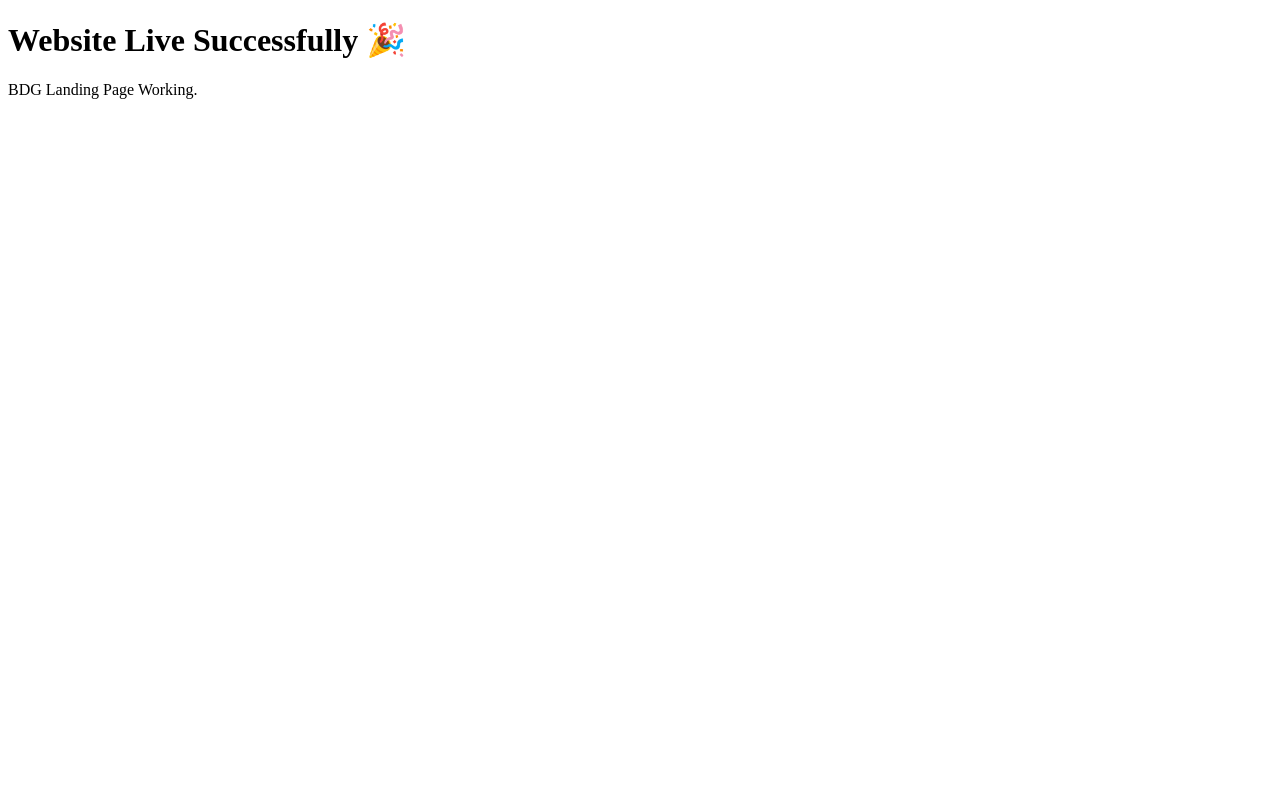
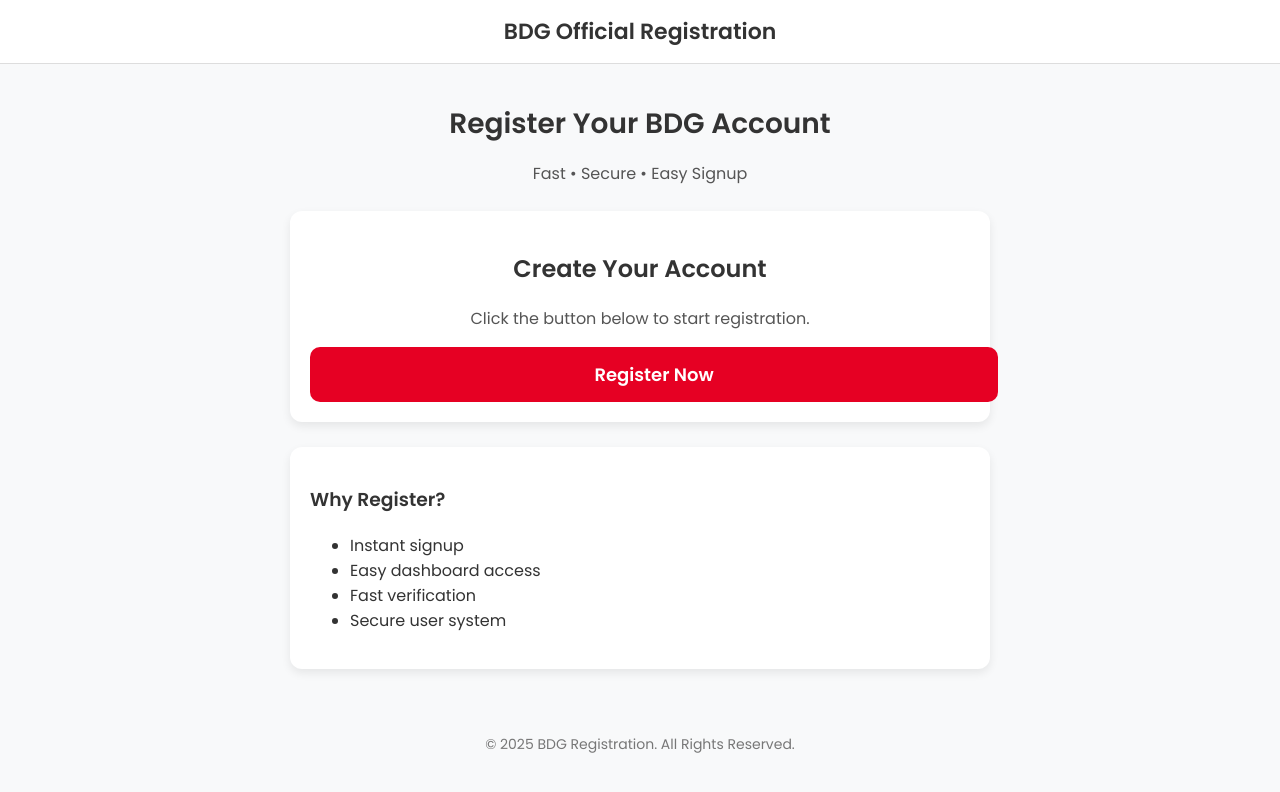
Before and after one commit to uptufanbdg-hash/Bdg-site, a plain HTML site: page index.html in a window 1280 px wide. Drawn offline with Linux system fonts and the light colour scheme.

Commit message:
Update index.html

```diff
--- a/index.html
+++ b/index.html
@@ -1,11 +1,124 @@
+
 <!DOCTYPE html>
-<html>
+<html lang="en">
 <head>
-  <meta charset="utf-8">
-  <title>BDG Landing Page</title>
+<meta charset="UTF-8">
+<meta name="viewport" content="width=device-width, initial-scale=1.0">
+
+<title>BDG Register | Official Signup</title>
+
+<!-- SEO -->
+<meta name="description" content="Create your BDG account instantly. Fast registration, secure signup and smooth access.">
+<meta name="keywords" content="BDG register, bdg game register, bdg signup, bdg login">
+
+<!-- Google Font -->
+<link href="https://fonts.googleapis.com/css2?family=Poppins:wght@300;400;600&display=swap" rel="stylesheet">
+
+<style>
+    body {
+        font-family: 'Poppins', sans-serif;
+        margin: 0;
+        background: #f8f9fa;
+        color: #333;
+    }
+
+    header {
+        background: #ffffff;
+        padding: 15px;
+        text-align: center;
+        font-size: 22px;
+        font-weight: 600;
+        border-bottom: 1px solid #ddd;
+    }
+
+    .container {
+        max-width: 700px;
+        margin: auto;
+        padding: 20px;
+    }
+
+    h1 {
+        text-align: center;
+        font-size: 28px;
+        margin-bottom: 10px;
+    }
+
+    p {
+        text-align: center;
+        font-size: 16px;
+        color: #555;
+    }
+
+    .card {
+        background: #fff;
+        padding: 20px;
+        border-radius: 12px;
+        box-shadow: 0 4px 10px rgba(0,0,0,0.08);
+        margin-top: 25px;
+    }
+
+    .btn {
+        display: block;
+        width: 100%;
+        background: #e60023;
+        color: #fff;
+        padding: 14px;
+        text-align: center;
+        border-radius: 10px;
+        font-size: 18px;
+        font-weight: 600;
+        text-decoration: none;
+        margin-top: 10px;
+    }
+
+    .btn:hover {
+        opacity: 0.85;
+    }
+
+    footer {
+        text-align: center;
+        padding: 15px;
+        margin-top: 30px;
+        font-size: 14px;
+        color: #777;
+    }
+</style>
 </head>
+
 <body>
-  <h1>Website Live Successfully 🎉</h1>
-  <p>BDG Landing Page Working.</p>
+
+<header>BDG Official Registration</header>
+
+<div class="container">
+
+    <h1>Register Your BDG Account</h1>
+    <p>Fast • Secure • Easy Signup</p>
+
+    <div class="card">
+        <h2 style="text-align:center;">Create Your Account</h2>
+        <p style="text-align:center;">Click the button below to start registration.</p>
+
+        <!-- REGISTER BUTTON -->
+        <a class="btn" href="https://your-register-link.com" target="_blank">
+            Register Now
+        </a>
+    </div>
+
+    <div class="card">
+        <h3>Why Register?</h3>
+        <ul>
+            <li>Instant signup</li>
+            <li>Easy dashboard access</li>
+            <li>Fast verification</li>
+            <li>Secure user system</li>
+        </ul>
+    </div>
+
+</div>
+
+<footer>
+    © 2025 BDG Registration. All Rights Reserved.
+</footer>
+
 </body>
 </html>
```
